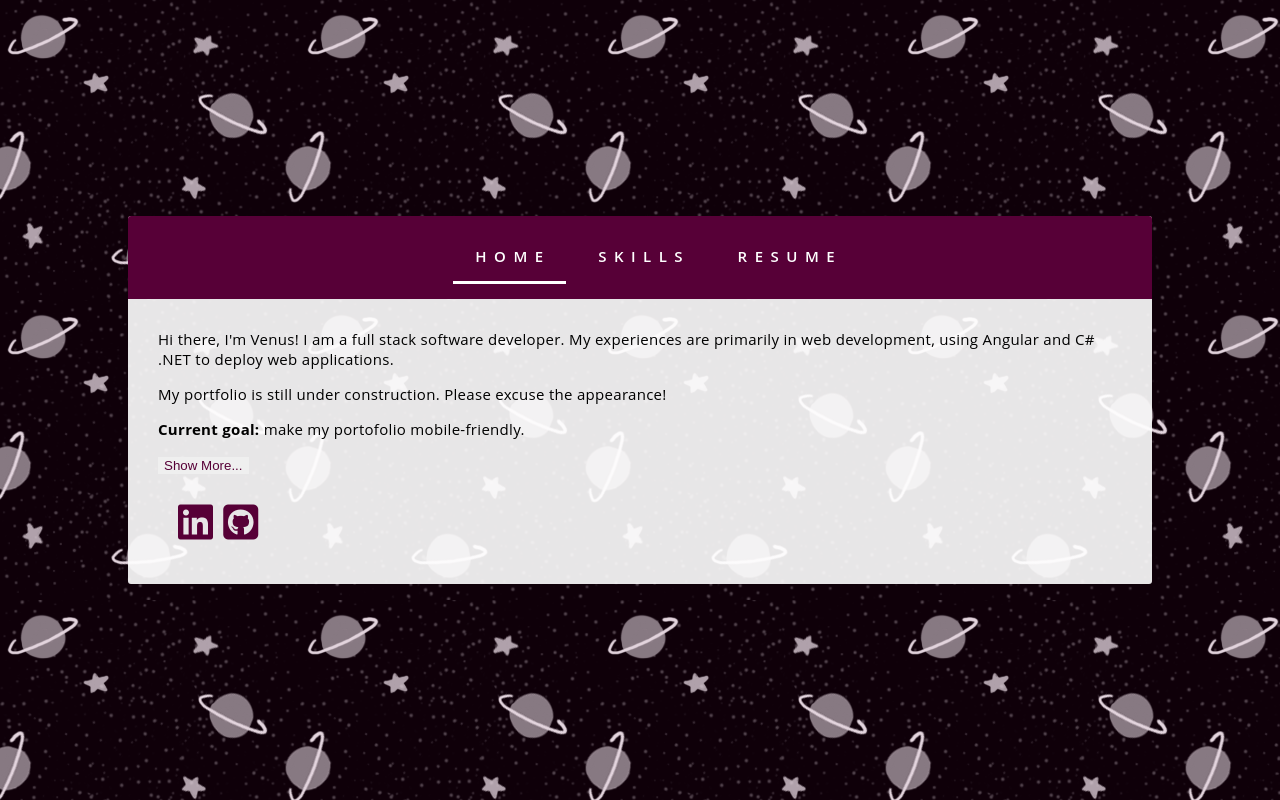
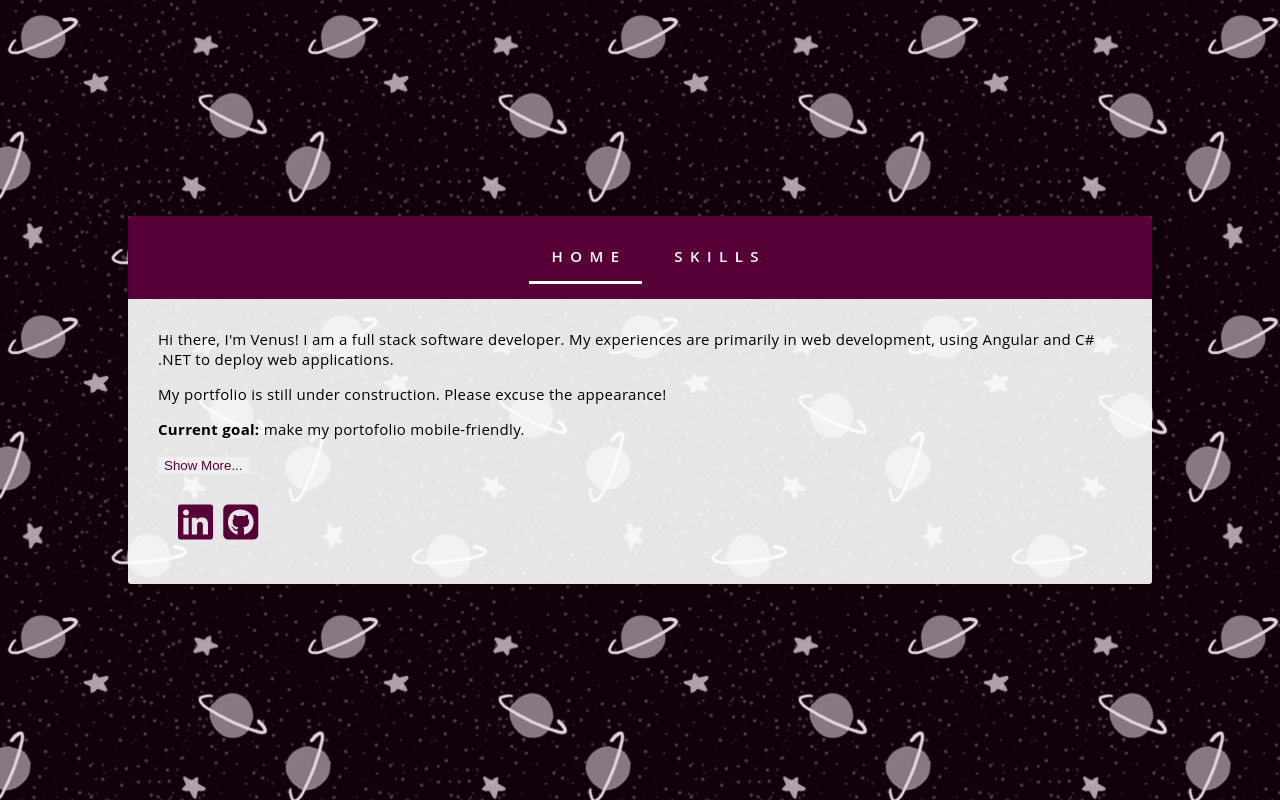
Before and after one commit to yuvenus/yuvenus.github.io, a React (Create React App) app: page /home in a window 1280 px wide. Built offline with nearby package versions, Linux system fonts and the light colour scheme.

Commit message:
removing resume to update

```diff
--- a/src/navigation.js
+++ b/src/navigation.js
@@ -8,7 +8,7 @@ class Navigation extends React.Component {
         <div className="nav-list">
           <NavLink className="nav-item" activeClassName="active" to="/home">Home</NavLink>
           <NavLink className="nav-item" activeClassName="active" to="/skills">Skills</NavLink>
-          <a className="nav-item" href="/Venus Yu - Resume.pdf" target="_blank">Resume</a>
+          {/* <a className="nav-item" href="/Venus Yu - Resume.pdf" target="_blank">Resume</a> */}
         </div>
       </div>
     );
```
